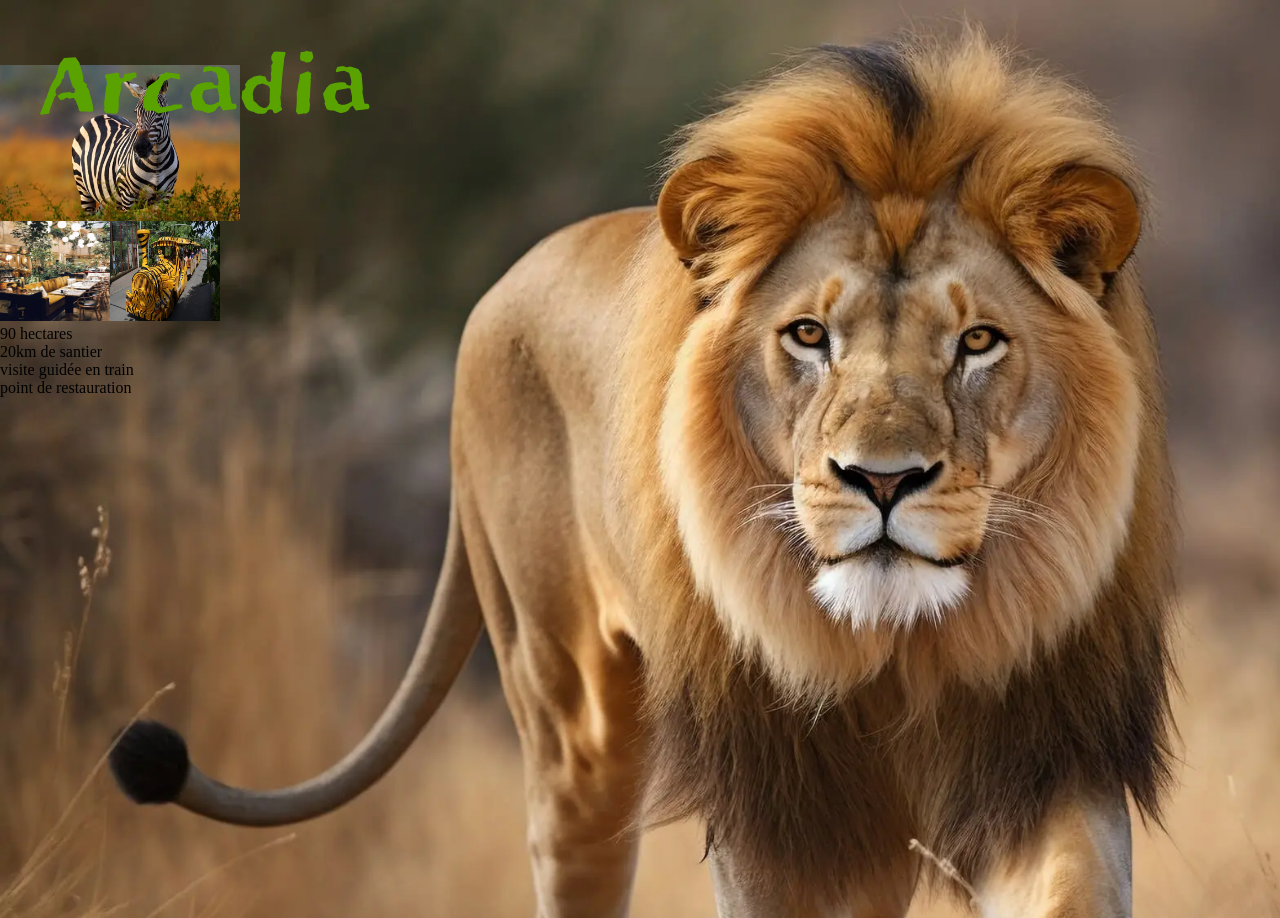
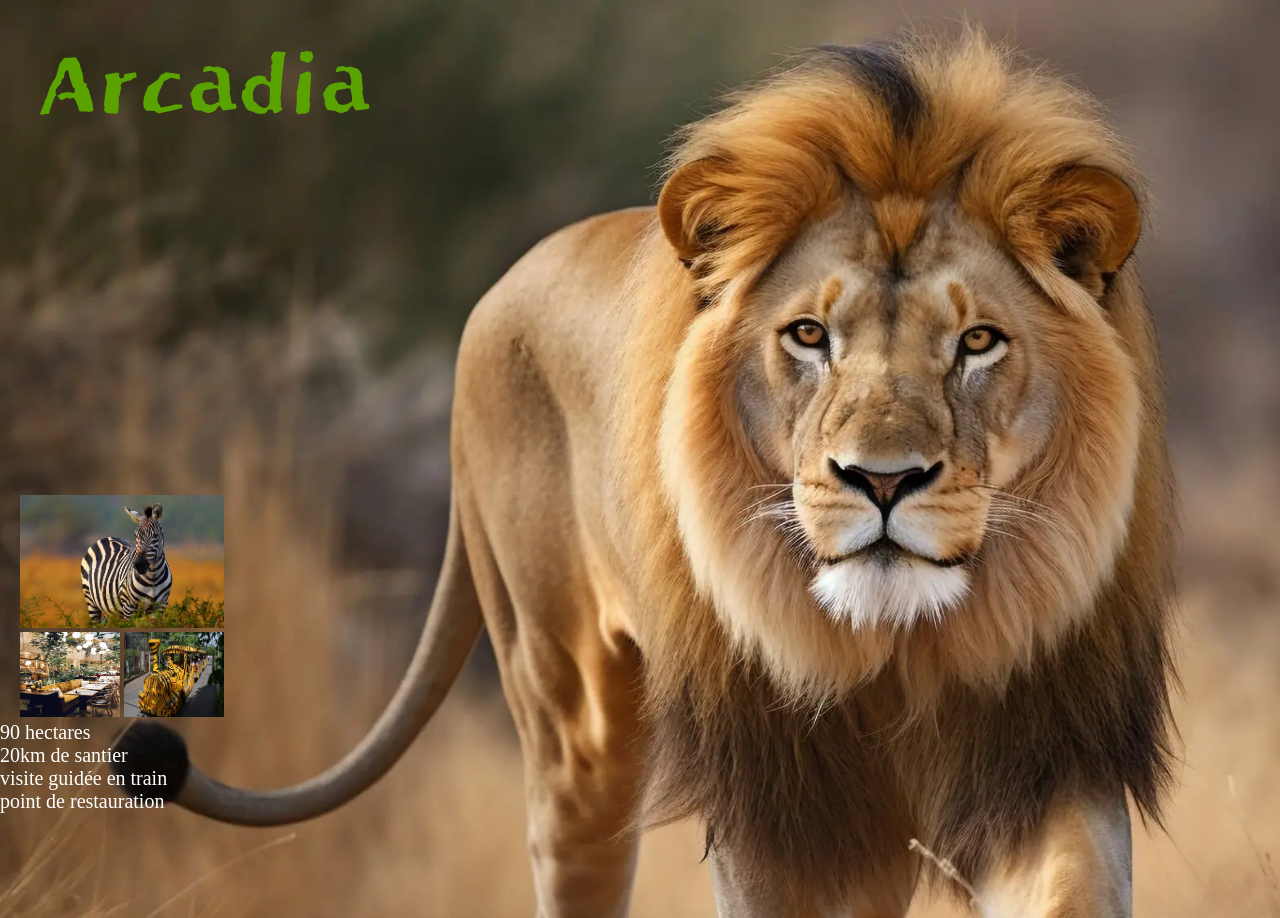
Before and after one commit to seb-alliot/arcadia, a website: page accueil_figma.html in a window 1280 px wide. Shown: the top 918 px of the page. Drawn offline with Linux system fonts and the light colour scheme; grey boxes are pictures that could not be loaded.

Commit message:
ok
Signed-off-by: itsuki <alliotsebastien04@gmail.com>

```diff
--- a/accueil_figma.html
+++ b/accueil_figma.html
@@ -24,8 +24,7 @@
                 <li><a href="./page_annexe_aux_base/contact.html">Contact</a></li>
             </ul>
         </nav>
-        <div class="menu-service">
-            <!--lien aux services part photo-->
+        <div id="menu-service"><!--lien aux services part photo-->
                 <div><a href="./page_annexe_aux_base/info_pratique.html"><img src="./animaux_zoo/zebre.jpg"
                             alt="info-pratique" id="photo-zebre" ></a></div>
                 <div><a href="./page_annexe_aux_base/info_pratique.html"><img src="./photo-restaurant/restau.jpg"
@@ -34,13 +33,14 @@
                             alt="info-pratique" id="photo-train" class="petite-image"></a></div>
 
         </div>
-        <div>
+        <div id="text-service">
             <p id="text-service">90 hectares</p>
             <p id="text-service">20km de santier</p>
             <p id="text-service">visite guidée en train</p>
             <p id="text-service">point de restauration</p>
         </div>
     </header>
+
     <section id="habitat" class="width-frontsize">
         <h2>service</h2>
         <nav>
@@ -62,17 +62,17 @@
                 </li>
             </ul>
         </nav>
+    </section>
 
-    </section>
     <section id="avis-client" class="width-frontsize">
         <h3>parce que votre avis compte pour nous</h3>
-        <ul>
-            <li>
-                <a href="./page_annexe_aux_base/page_avis.html">
+            <ul>
+                <li>
+                    <a href="./page_annexe_aux_base/page_avis.html">
                     <p>Parce que votrre avis compte pour nous</p>
                 </a>
-            </li>
-        </ul>
+                </li>
+            </ul>
     </section>
 </body>
 
--- a/test-figma.css
+++ b/test-figma.css
@@ -59,28 +59,44 @@ h1,h2,h3{
 }
 
 
-.menu-service {
-    display:flex;
-    flex-wrap:wrap;
-    width: 240px;
+#menu-service {
+    display: flex;
+    flex-wrap: wrap;
+    width: 204px;
+    margin-top: 430px;
+    margin-left: 20px;
 }
 
-#photo-zebre {
-    display: flex;
+#photo-zebre:first-child {
     width: 100%;
 }
 
+
 .petite-image {
-    width: 110px;
-    height: 100px;
-}
-#photo-restau{
+    height: 85px;
+    width: 100px;
 }
 
+
 #photo-train {
-
+    margin-left: 4px;
 }
 
+#text-service p {
+    font-family: JejuHallasan;
+    font-size: 20px;
+    color: white;
+}
+#text-service #menu-service {
+    display: flex;
+    align-items: right;
+    margin-left: 20px;
+    margin-top: 20px;
+}
+#menu-service #text-service{
+    display: block;
+    align-content: flex-end;
+}
 #habitat nav li {
     display: flex;
     position: relative;
```
